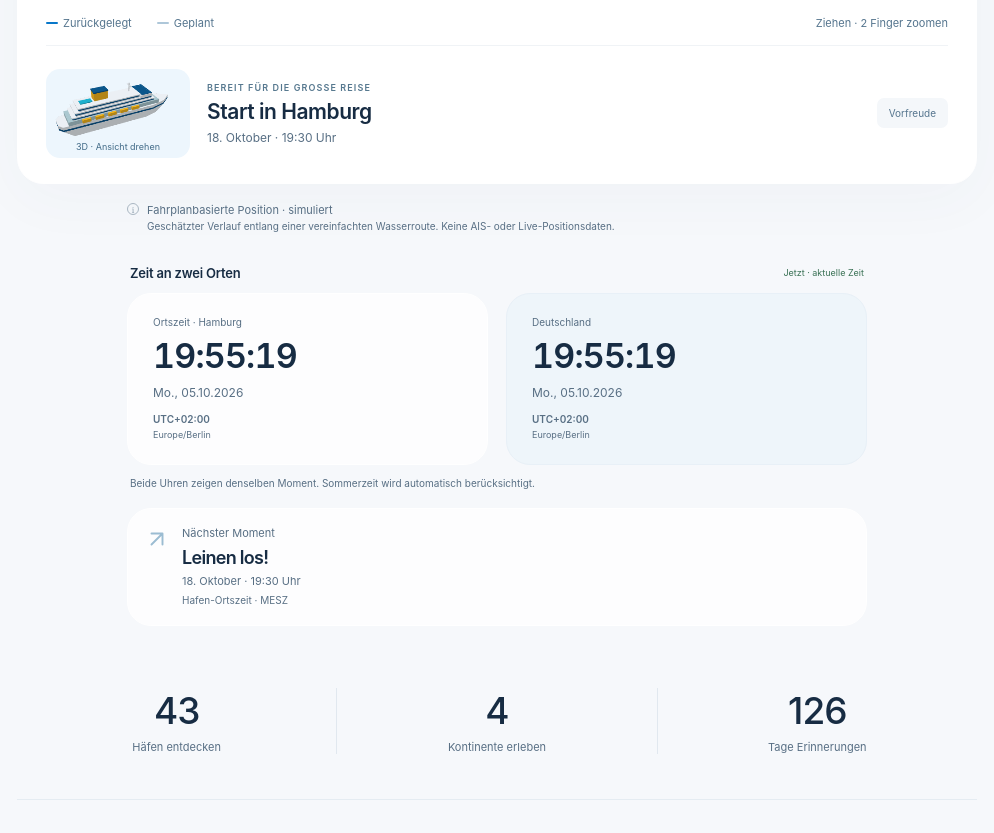
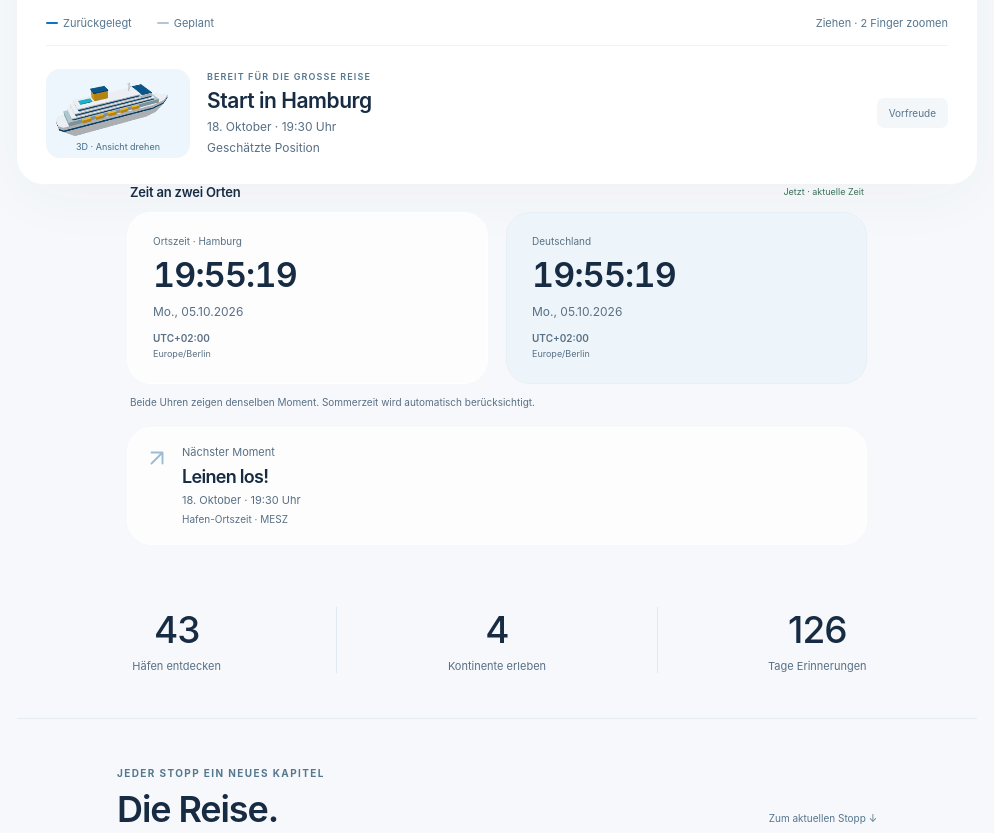
Before and after one commit to MoMarBra/mmb, a website: page weltreise/index.html in a window 1280 px wide. Shown: the part 1187-2020 px from the top of the page, without its empty margins (143-1137 px from the left). Drawn offline with Linux system fonts and the light colour scheme.

Commit message:
Remove lengthy cruise position notice

```diff
--- a/weltreise/index.html
+++ b/weltreise/index.html
@@ -39,9 +39,8 @@
 <span class="map-attribution">Natural Earth</span>
 </div>
 <div class="map-legend"><span><i class="legend-done"></i> Zurückgelegt</span><span><i class="legend-planned"></i> Geplant</span><span class="map-hint">Ziehen · 2 Finger zoomen</span></div>
-<div class="position-card"><button type="button" class="ship-model-button" id="rotate-ship" aria-label="Stilisiertes 3D-Schiffsmodell drehen" title="3D-Schiffsmodell drehen"><span class="ship-model-stage" aria-hidden="true"><canvas id="ship-model" width="320" height="160" hidden></canvas><svg id="ship-fallback" viewBox="-50 -50 100 100" preserveAspectRatio="none"></svg></span><span class="ship-model-label">3D · Ansicht drehen</span></button><div class="position-copy"><p id="status-eyebrow">BEREIT FÜR DIE GROSSE REISE</p><h3 id="status-title">Start in Hamburg</h3><span id="status-subtitle">18. Oktober · 19:30 Uhr</span></div><span class="status-chip" id="status-chip">Vorfreude</span></div>
+<div class="position-card"><button type="button" class="ship-model-button" id="rotate-ship" aria-label="Stilisiertes 3D-Schiffsmodell drehen" title="3D-Schiffsmodell drehen"><span class="ship-model-stage" aria-hidden="true"><canvas id="ship-model" width="320" height="160" hidden></canvas><svg id="ship-fallback" viewBox="-50 -50 100 100" preserveAspectRatio="none"></svg></span><span class="ship-model-label">3D · Ansicht drehen</span></button><div class="position-copy"><p id="status-eyebrow">BEREIT FÜR DIE GROSSE REISE</p><h3 id="status-title">Start in Hamburg</h3><span id="status-subtitle">18. Oktober · 19:30 Uhr</span><span class="position-estimate">Geschätzte Position</span></div><span class="status-chip" id="status-chip">Vorfreude</span></div>
 </div>
-<div class="position-note"><span class="info-icon">i</span><p>Fahrplanbasierte Position · simuliert<br><span>Geschätzter Verlauf entlang einer vereinfachten Wasserroute. Keine AIS- oder Live-Positionsdaten.</span></p></div>
 <section class="clocks-section" aria-labelledby="clocks-heading"><div class="clocks-heading"><h3 id="clocks-heading">Zeit an zwei Orten</h3><span id="clocks-mode">Jetzt · aktuelle Zeit</span></div>
 <div class="details-grid clocks-grid"><article class="detail-card clock-card"><p class="detail-label" id="clock-label">Ortszeit · Hamburg</p><h3 class="clock" id="local-clock">––:––:––</h3><p id="local-date">–</p><span class="detail-meta" id="clock-offset">UTC+02:00</span><span class="detail-meta clock-zone" id="clock-zone">Europe/Berlin</span></article><article class="detail-card clock-card germany-clock"><p class="detail-label">Deutschland</p><h3 class="clock" id="germany-clock">––:––:––</h3><p id="germany-date">–</p><span class="detail-meta" id="germany-offset">UTC+02:00</span><span class="detail-meta clock-zone">Europe/Berlin</span></article></div>
 <p class="clock-note" id="clocks-note">Beide Uhren zeigen denselben Moment. Sommerzeit wird automatisch berücksichtigt.</p></section>
```
Also changed, not shown: weltreise/tests/header-layout.test.mjs (+6 -0 lines).
